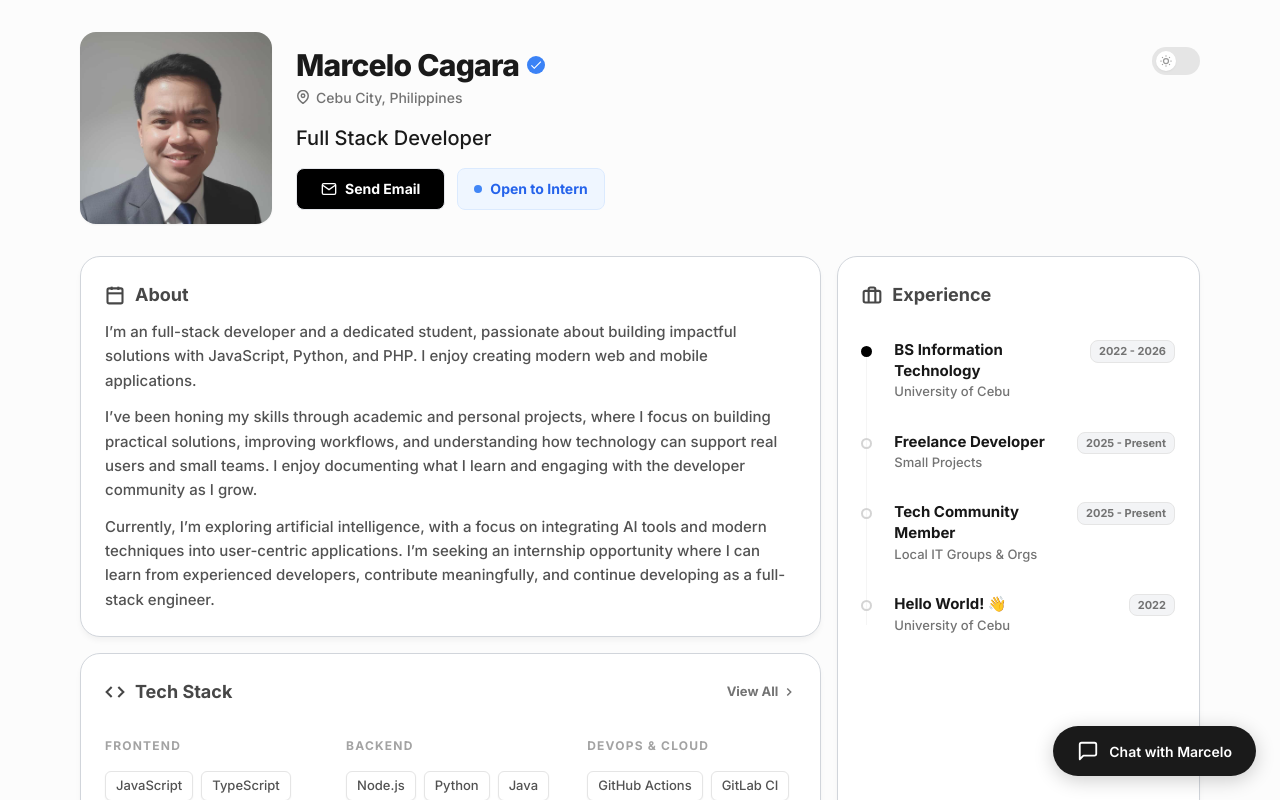
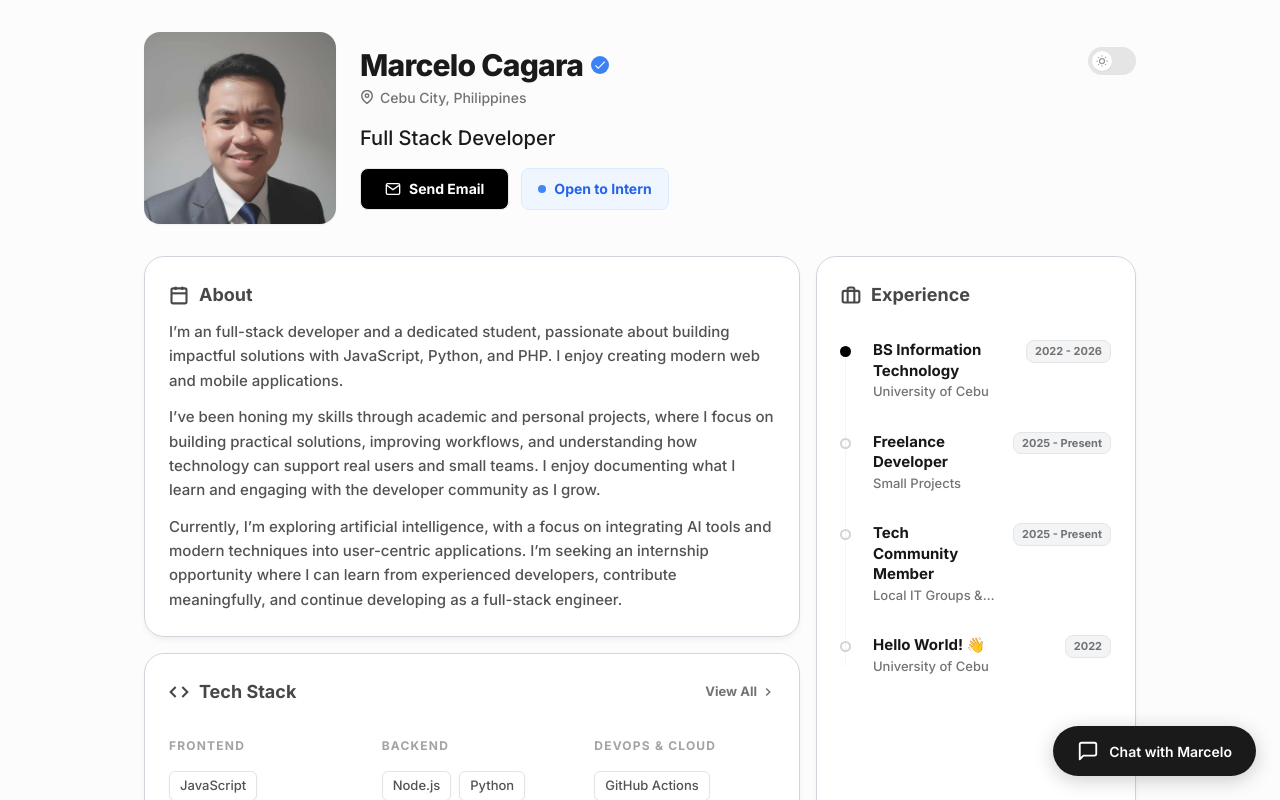
Before and after one commit to m4rc-dev/PORTFOLIOO, a React (Vite) app: page / in a window 1280 px wide. Shown: the top 800 px of the page. Built offline with nearby package versions, Linux system fonts and the light colour scheme.

Commit message:
fix size

```diff
--- a/App.tsx
+++ b/App.tsx
@@ -68,7 +68,7 @@ const App: React.FC = () => {
     <div className={`min-h-screen transition-colors duration-500 ${themeClasses.bg} selection:bg-blue-500/30`}>
       {/* View Content Wrapper - This carries the animation */}
       <div key={currentView} className="animate-page-enter">
-        <div className="max-w-6xl mx-auto px-4 pt-8 pb-24">
+        <div className="max-w-5xl mx-auto px-4 pt-8 pb-24">
 
           {currentView === 'home' && (
             <>
```
